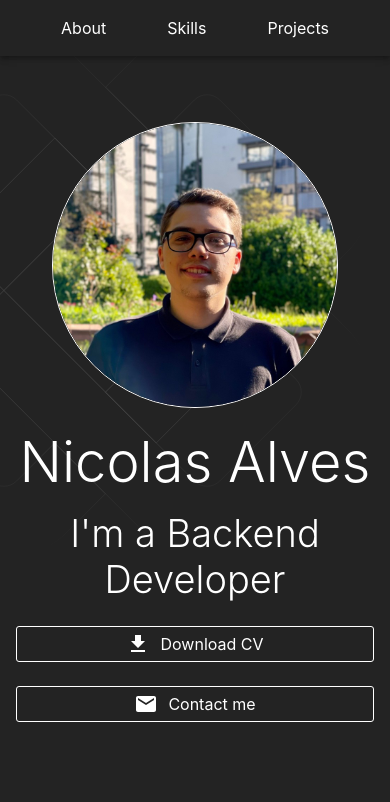
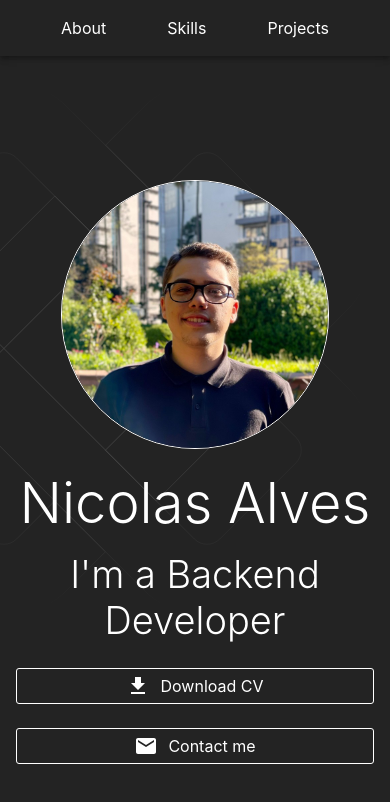
Before and after one commit to NickeAlves/new-portfolio, a React (Vite) app: page / in a window 390 px wide. Shown: the top 802 px of the page. Built offline with nearby package versions, Linux system fonts and the light colour scheme.

Commit message:
fix: Hero components UI 🐛

```diff
--- a/src/pages/Home/sections/Hero/Hero.tsx
+++ b/src/pages/Home/sections/Hero/Hero.tsx
@@ -11,10 +11,16 @@ const Hero = () => {
     height: "100vh",
     display: "flex",
     alignItems: "center",
+    [theme.breakpoints.up("xs")]: {
+      paddingTop: "100px",
+    },
+    [theme.breakpoints.up("md")]: {
+      paddingTop: "0",
+    },
   }));
 
   const StyledImg = styled("img")(({ theme }) => ({
-    width: "80%",
+    width: "75%",
     borderRadius: "50%",
     border: `1px solid ${theme.palette.primary.contrastText}`,
   }));
```
